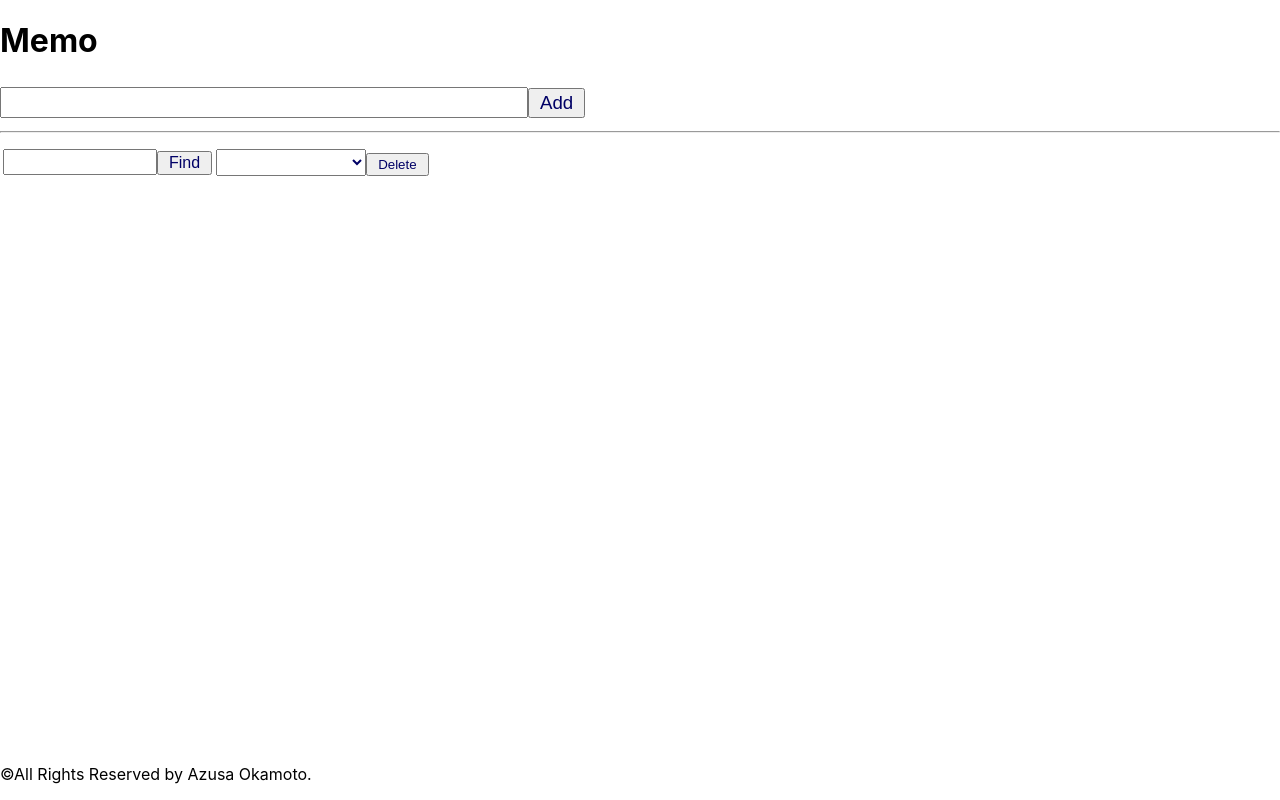
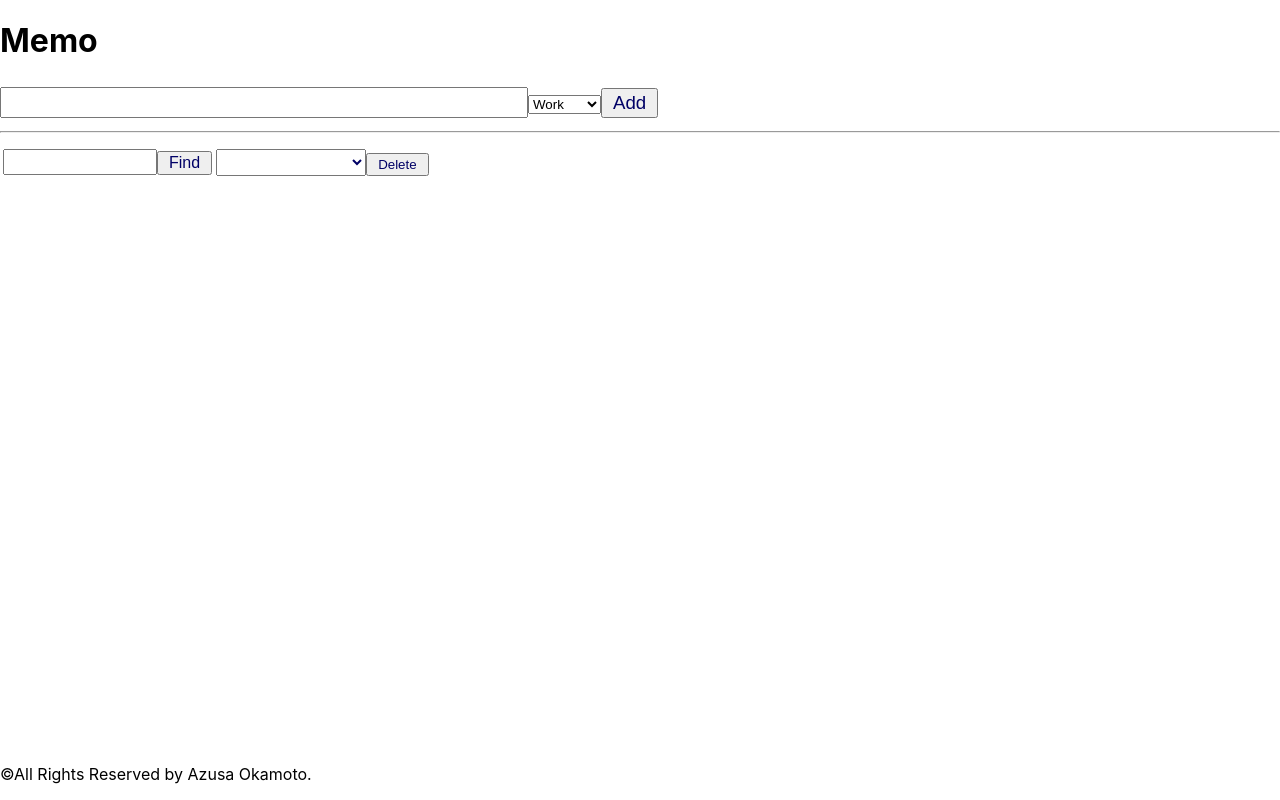
Before and after one commit to azufb/MemoAppwithRedux, a React (Create React App) app in the folder reduxmemoapp/: page / in a window 1280 px wide. Built offline with nearby package versions, Linux system fonts and the light colour scheme.

Commit message:
ドロップダウンリスト追加

```diff
--- a/reduxmemoapp/src/AddForm.js
+++ b/reduxmemoapp/src/AddForm.js
@@ -47,6 +47,11 @@ class AddForm extends Component {
                 <form onSubmit={ this.doAction }>
                     <input type="text" size="40" onChange={ this.doChange }
                         style={ this.input } value={ this.state.message } required />
+                    <select>
+                        <option>Work</option>
+                        <option>Vacation</option>
+                        <option>Money</option>
+                    </select>
                     <input type="submit" style={ this.btn } value="Add" />
                 </form>
             </div>
```
